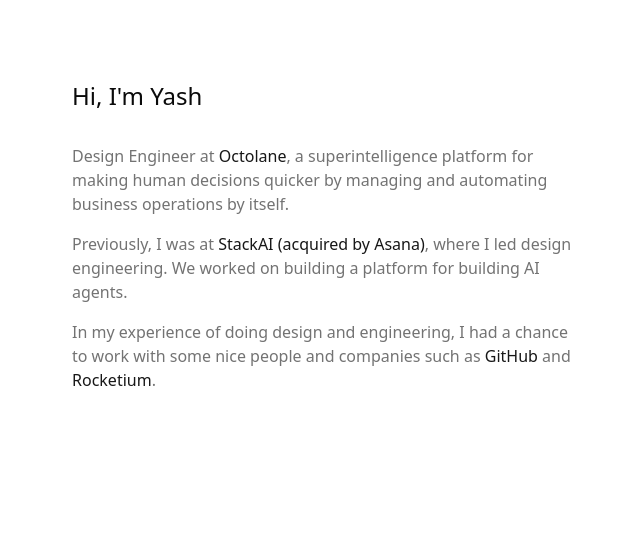
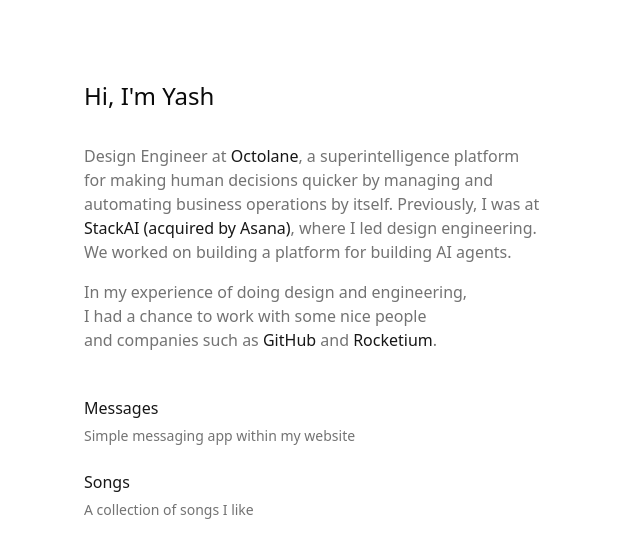
Before and after one commit to yashsehgal/personal-website, a Next.js app: page / in a window 1280 px wide. Shown: the top 558 px of the page, without its empty margins (8-648 px from the left). Built offline with nearby package versions, Linux system fonts and the light colour scheme; a web font is replaced by a local one.

Commit message:
Refactor HomeScreen components by removing HomeScreenHeader and integrating HomeScreenAppsListSection, enhancing the layout and functionality of the home screen. Update HomeScreenAboutSummarySection to include a header for improved presentation.

```diff
--- a/screens/home/components/home-screen-about-summary-section.tsx
+++ b/screens/home/components/home-screen-about-summary-section.tsx
@@ -9,17 +9,19 @@ const COMPANY_LINKS: Record<string, string> = {
 
 export function HomeScreenAboutSummarySection() {
   return (
-    <section className="space-y-4 w-lg">
+    <>
+      <header>
+        <h1 className="text-2xl font-medium px-3">Hi, I&apos;m Yash</h1>
+      </header>
+      <section className="space-y-4 w-xl text-balance px-3">
         <p className="text-base text-muted-foreground">
           Design Engineer at{" "}
           <Link href={COMPANY_LINKS.OCTOLANE} target="_blank">
             Octolane
           </Link>
           , a superintelligence platform for making human decisions quicker by
-        managing and automating business operations by itself.
-      </p>
-      <p className="text-base text-muted-foreground">
-        Previously, I was at{" "}
+          managing and automating business operations by itself. Previously, I
+          was at{" "}
           <Link href={COMPANY_LINKS.STACKAI} target="_blank">
             StackAI (acquired by Asana)
           </Link>
@@ -27,8 +29,8 @@ export function HomeScreenAboutSummarySection() {
           building AI agents.
         </p>
         <p className="text-base text-muted-foreground">
-        In my experience of doing design and engineering, I had a chance to work
-        with some nice people and companies such as{" "}
+          In my experience of doing design and engineering, I had a chance to
+          work with some nice people and companies such as{" "}
           <Link href={COMPANY_LINKS.GITHUB} target="_blank">
             GitHub
           </Link>
@@ -39,5 +41,6 @@ export function HomeScreenAboutSummarySection() {
           .
         </p>
       </section>
+    </>
   );
 }
--- /dev/null
+++ b/screens/home/components/home-screen-apps-list-section.tsx
@@ -0,0 +1,35 @@
+import Link from "next/link";
+
+const MICRO_APPS: { title: string; description: string; path: string }[] = [
+  {
+    title: "Messages",
+    description: "Simple messaging app within my website",
+    path: "/messages",
+  },
+  {
+    title: "Songs",
+    description: "A collection of songs I like",
+    path: "/songs",
+  },
+];
+
+export function HomeScreenAppsListSection() {
+  return (
+    <>
+      <section className="space-y-4 w-lg">
+        {MICRO_APPS.map((app, index) => {
+          return (
+            <Link key={index} href={app.path}>
+              <div className="p-3 rounded-lg space-y-1.5 hover:bg-accent">
+                <h3 className="text-base font-medium">{app.title}</h3>
+                <p className="text-sm text-muted-foreground">
+                  {app.description}
+                </p>
+              </div>
+            </Link>
+          );
+        })}
+      </section>
+    </>
+  );
+}
--- a/screens/home/components/home-screen-header.tsx
+++ /dev/null
@@ -1,7 +0,0 @@
-export function HomeScreenHeader() {
-  return (
-    <header>
-      <h1 className="text-2xl font-medium">Hi, I&apos;m Yash</h1>
-    </header>
-  );
-}
--- a/screens/home/components/home-screen.tsx
+++ b/screens/home/components/home-screen.tsx
@@ -1,11 +1,11 @@
 import { HomeScreenAboutSummarySection } from "@/screens/home/components/home-screen-about-summary-section";
-import { HomeScreenHeader } from "@/screens/home/components/home-screen-header";
+import { HomeScreenAppsListSection } from "@/screens/home/components/home-screen-apps-list-section";
 
 export function HomeScreen() {
   return (
     <div className="flex flex-col gap-8 p-20">
-      <HomeScreenHeader />
       <HomeScreenAboutSummarySection />
+      <HomeScreenAppsListSection />
     </div>
   );
 }
```
Lines whose indentation alone changed are shown as unchanged.
